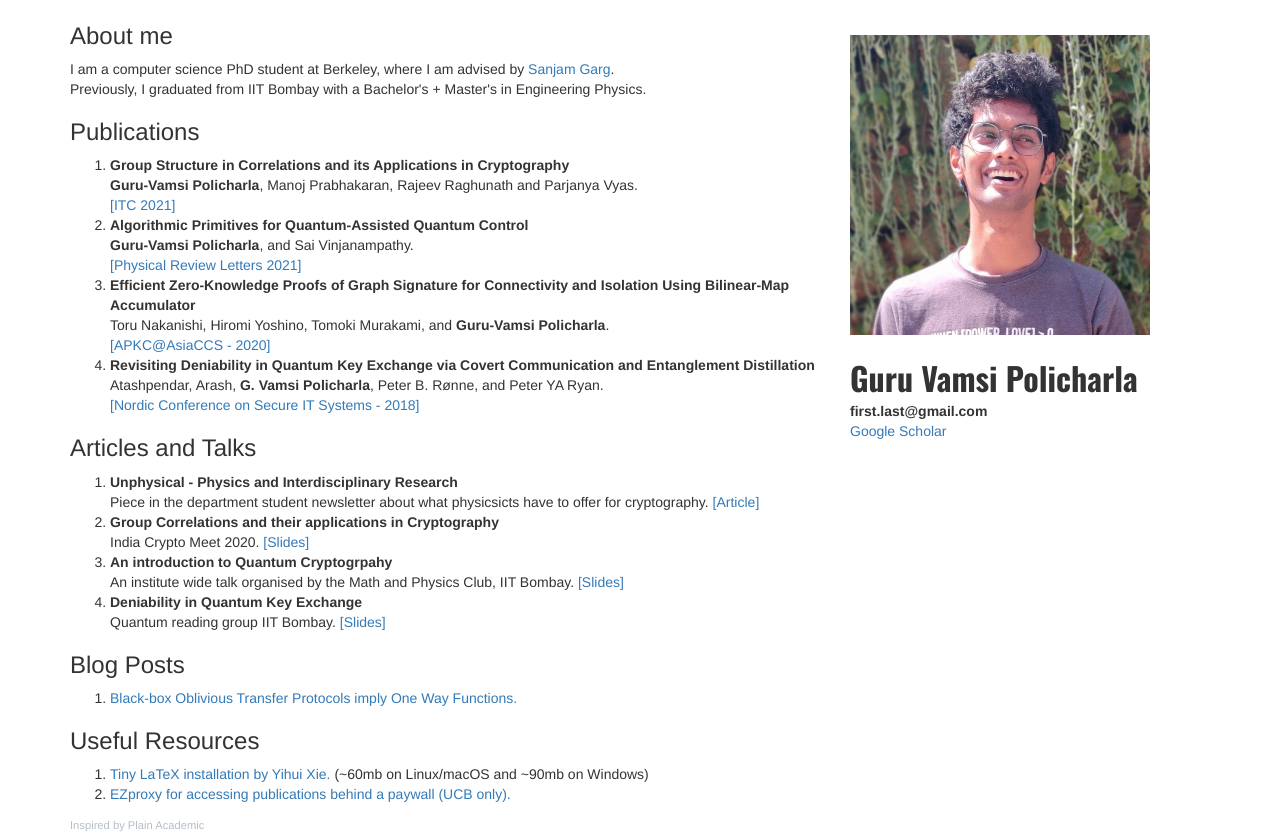
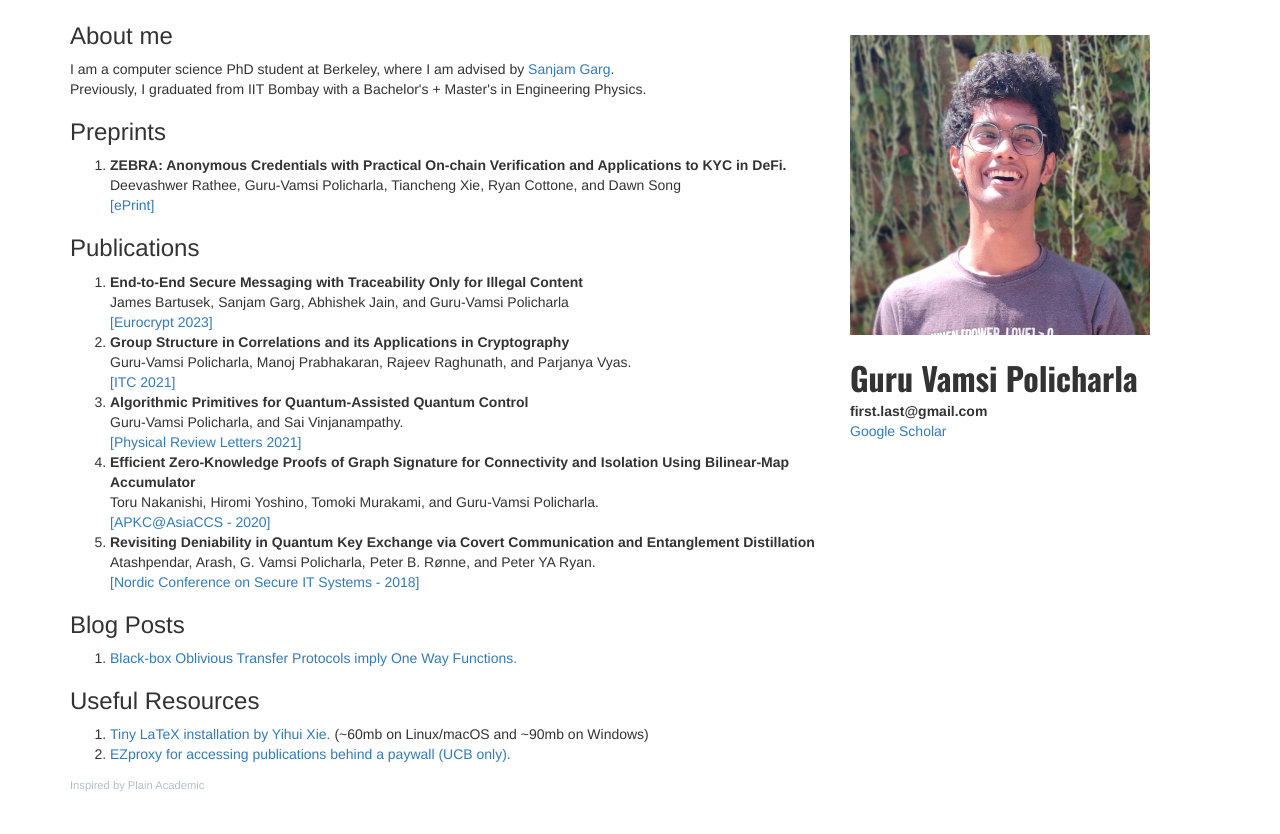
Before and after one commit to guruvamsi-policharla/guruvamsi-policharla.github.io, a plain HTML site: page index.html in a window 1280 px wide. After the commit the page ends 800 px from the top, so only its background shows below. Drawn offline with nearby package versions, Linux system fonts and the light colour scheme.

Commit message:
Added Eurocrypt paper

```diff
--- a/index.html
+++ b/index.html
@@ -35,22 +35,40 @@
                     Previously, I graduated from IIT Bombay with a Bachelor's + Master's in Engineering Physics.
 
                 </div>
+                <h3 id="preprint">Preprints</h3>
+                <ol>
+                    <li><b>ZEBRA: Anonymous Credentials with Practical On-chain Verification and Applications to KYC in DeFi.</b> <br>
+                        Deevashwer Rathee, Guru-Vamsi Policharla, Tiancheng Xie, Ryan Cottone, and Dawn Song <br>
+                        <a href="https://eprint.iacr.org/2022/1286">[ePrint]</a>
+                    </li>
+                </ol>
                 <h3 id="publications">Publications</h3>
                 <ol>
+                    <li><b>End-to-End Secure Messaging with Traceability Only for Illegal Content</b> <br>
+                        James Bartusek, Sanjam Garg, Abhishek Jain, and Guru-Vamsi Policharla <br>
+                        <a href="https://eprint.iacr.org/2022/1643">[Eurocrypt 2023]</a>
+                    </li>
+
                     <li><b>Group Structure in Correlations and its Applications in Cryptography</b> <br>
-                        <b>Guru-Vamsi Policharla</b>, Manoj Prabhakaran, Rajeev Raghunath and Parjanya Vyas. <br>
+                        Guru-Vamsi Policharla, Manoj Prabhakaran, Rajeev Raghunath, and Parjanya Vyas. <br>
                         <a href="https://eprint.iacr.org/2021/624">[ITC 2021]</a>
+                    </li>
+
                     <li><b>Algorithmic Primitives for Quantum-Assisted Quantum Control</b> <br>
-                        <b>Guru-Vamsi Policharla</b>, and Sai Vinjanampathy. <br> <a href="https://journals.aps.org/prl/abstract/10.1103/PhysRevLett.127.220504">[Physical Review Letters 2021]</a>
+                        Guru-Vamsi Policharla, and Sai Vinjanampathy. <br> <a href="https://journals.aps.org/prl/abstract/10.1103/PhysRevLett.127.220504">[Physical Review Letters 2021]</a>
                     </li>
+
                     <li><b>Efficient Zero-Knowledge Proofs of Graph Signature for Connectivity and Isolation Using Bilinear-Map Accumulator</b><br>
-                        Toru Nakanishi, Hiromi Yoshino, Tomoki Murakami, and <b>Guru-Vamsi Policharla</b>. <br>
-                        <a href="https://dl.acm.org/doi/10.1145/3384940.3388959">[APKC@AsiaCCS - 2020]</a></li>
+                        Toru Nakanishi, Hiromi Yoshino, Tomoki Murakami, and Guru-Vamsi Policharla. <br>
+                        <a href="https://dl.acm.org/doi/10.1145/3384940.3388959">[APKC@AsiaCCS - 2020]</a>
+                    </li>
+
                     <li><b>Revisiting Deniability in Quantum Key Exchange via Covert Communication and Entanglement Distillation</b><br>
-                        Atashpendar, Arash, <b>G. Vamsi Policharla</b>, Peter B. Rønne, and Peter YA Ryan. <br>
-                        <a href = "https://arxiv.org/abs/1812.02245">[Nordic Conference on Secure IT Systems - 2018]</a></li>
+                        Atashpendar, Arash, G. Vamsi Policharla, Peter B. Rønne, and Peter YA Ryan. <br>
+                        <a href = "https://arxiv.org/abs/1812.02245">[Nordic Conference on Secure IT Systems - 2018]</a>
+                    </li>
                 </ol>
-                <h3 id="arttalks">Articles and Talks</h3>
+                <!-- <h3 id="arttalks">Articles and Talks</h3>
                 <ol>
                     <li><b>Unphysical - Physics and Interdisciplinary Research</b><br>
                         Piece in the department student newsletter about what physicsicts have to offer for cryptography. <a href="https://drive.google.com/file/d/1puqg7OY9Z3aeek0y1BQckn7r32uR61yj/view?usp=sharing"target="_blank">[Article]</a>
@@ -63,7 +81,7 @@
                     <li><b>Deniability in Quantum Key Exchange</b><br>
                         Quantum reading group IIT Bombay. <a href="https://1drv.ms/p/s!Agb_PJlDSj-BrHeyj_0SSMsaZDnM?e=odCEod"target="_blank">[Slides]</a>
                     </li>
-                </ol>
+                </ol> -->
                 <h3 id = "blogposts">Blog Posts</h3>
                 <ol>
                     <li><a href="Pages/OWFfromOT.html">Black-box Oblivious Transfer Protocols imply One Way Functions.</a></li>
```
